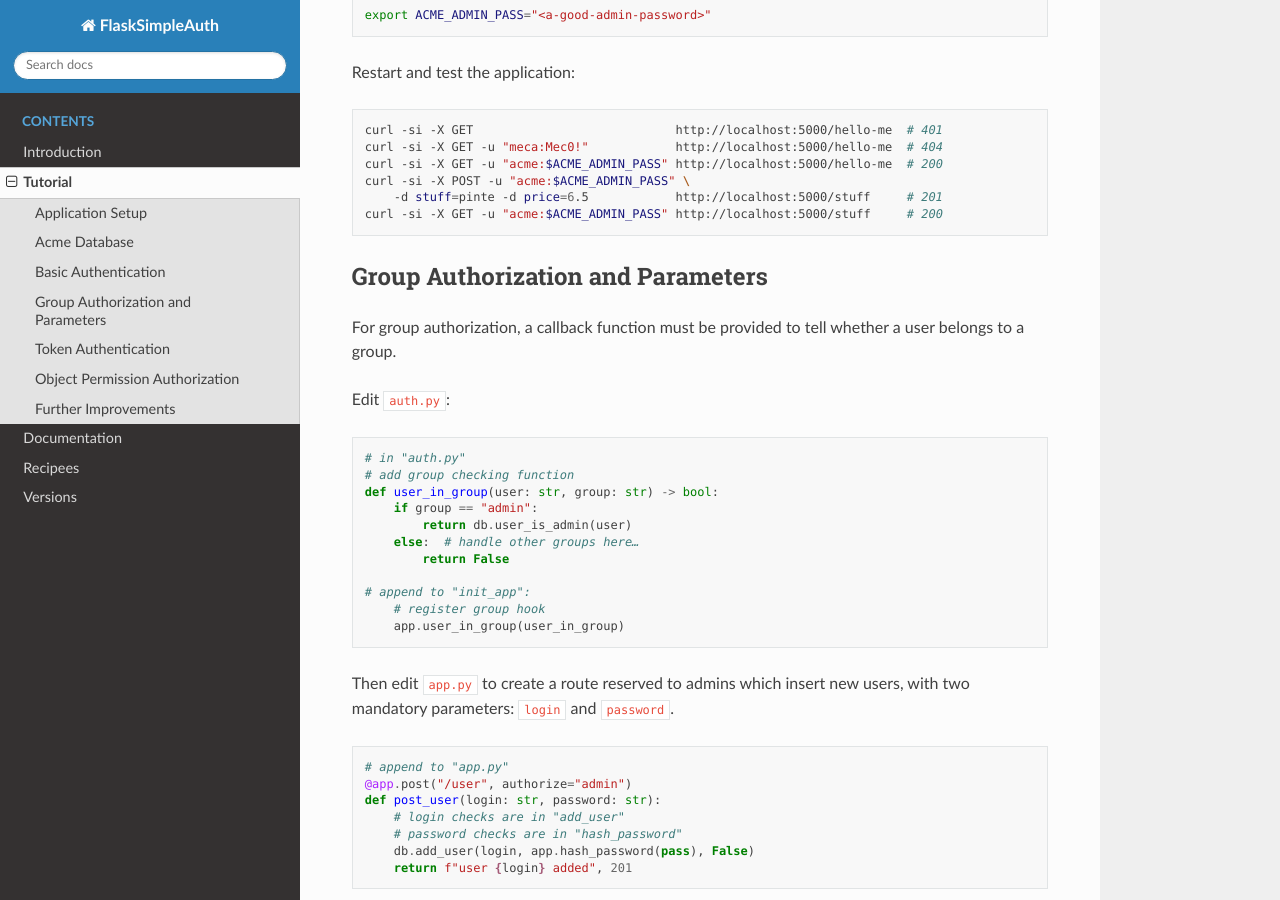
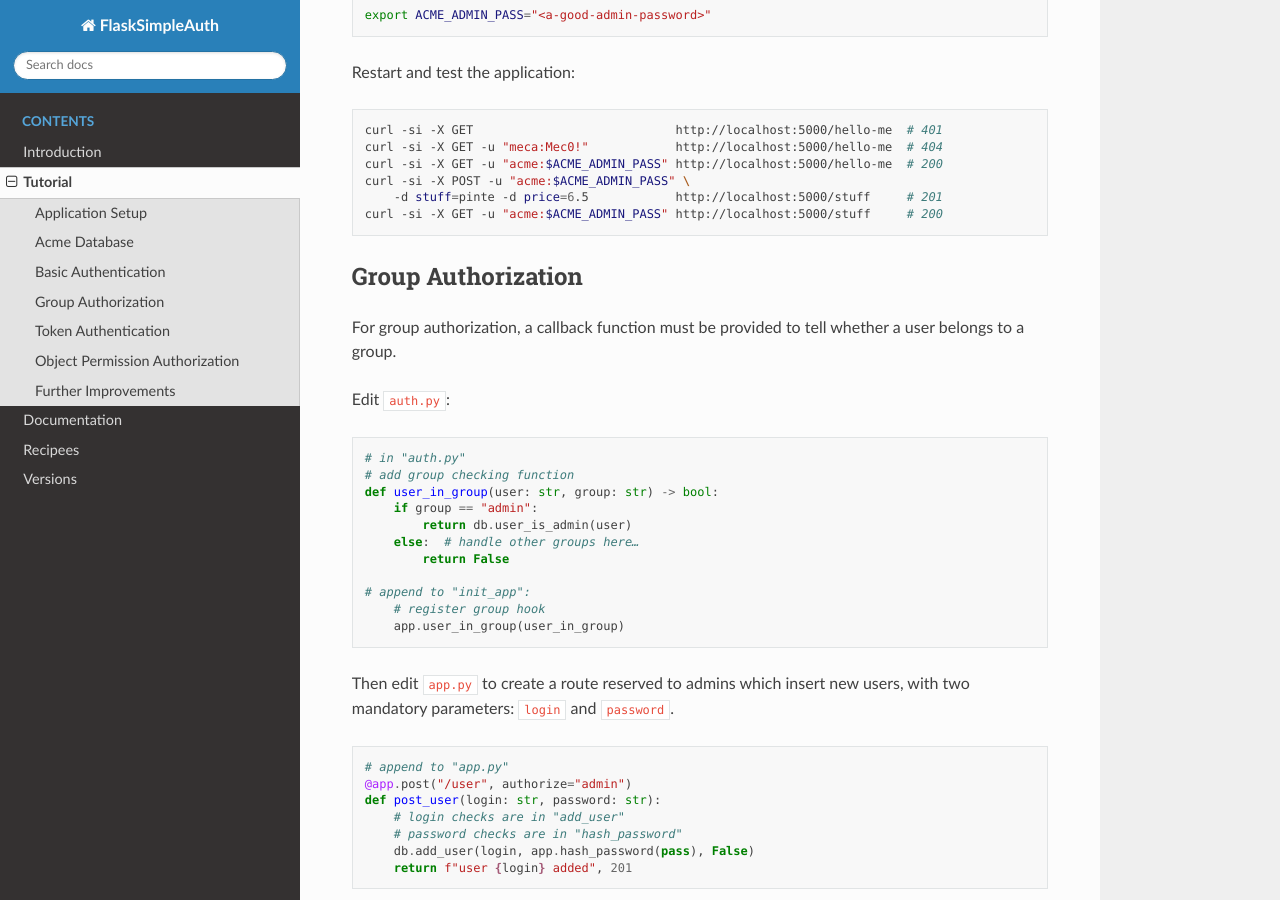
Before and after one commit to zx80/flask-simple-auth, a Sphinx documentation site: the page built from docs/TUTORIAL.md, in a window 1280 px wide and 900 px high, scrolled down 4300 px. Built offline with Sphinx 7.4.7 and the Read the Docs theme 2.0.0, drawn with Linux system fonts in a browser that asks for light colours; pages that are not in the unit, such as notebooks, are missing from menus.

````diff
--- a/docs/TUTORIAL.md
+++ b/docs/TUTORIAL.md
@@ -240,7 +240,7 @@
 curl -si -X GET -u "acme:$ACME_ADMIN_PASS" http://localhost:5000/stuff     # 200
 ```
 
-## Group Authorization and Parameters
+## Group Authorization
 
 For group authorization, a callback function must be provided to tell whether a
 user belongs to a group.
````
